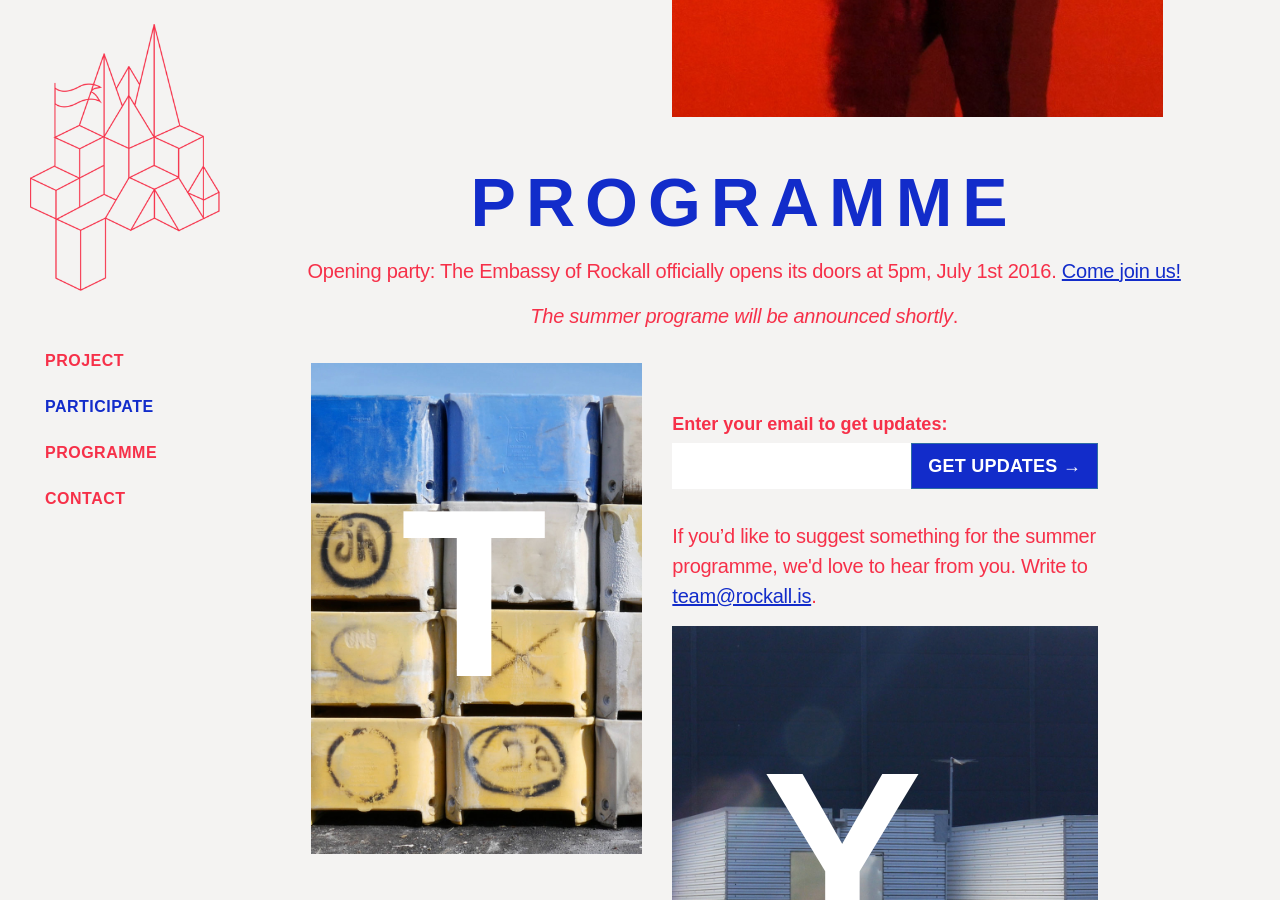
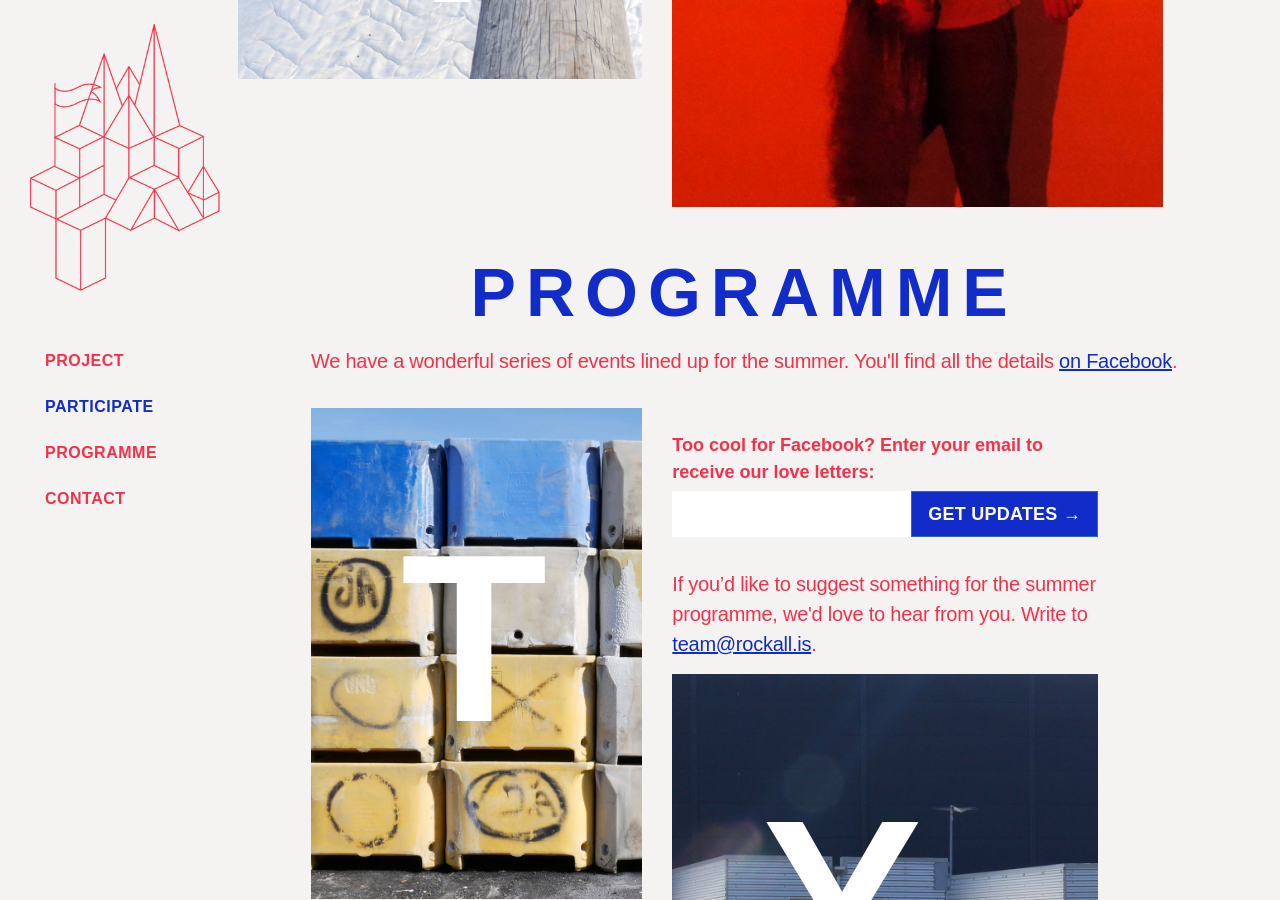
Before and after one commit to rockall-festival/rockall-festival.github.io, a Jekyll site: the page built from index.html, in a window 1280 px wide and 900 px high, scrolled down 2850 px. Built offline with Jekyll 4.4.1, drawn with Linux system fonts in a browser that asks for light colours; some of the changed text lies outside the part shown.

Commit message:
Update "participate" and "programme" section texts
Signed-off-by: Peter Hartree <web@peterhartree.co.uk>

```diff
--- a/index.html
+++ b/index.html
@@ -100,7 +100,9 @@
         <div class="row margin-top-nesgative-larger">
           <div class="col-sm-12 margin-bottom-large text-align-center">
             <h1>Participate</h1>
-            <p>Our summer programme begins in July. In the meantime...</p>
+            <p>It's summertime, the days are long and the embassy is open for business.</p>
+            <p>The Library, Café and Workshop are open 11am - 8pm Wednesday through Sunday. <a href="https://www.google.co.uk/maps/@64.1523942,-21.9485566,3a,75y,182.38h,86.56t/data=!3m6!1e1!3m4!1s6J0SUlyvN0YfgUIxyx0q-Q!2e0!7i13312!8i6656" target="_blank">Come say "hæ"</a>.</p>
+            <p>You'll find event details <a href="https://www.facebook.com/RockallEmbassy/events" target="_blank">on Facebook</a>.</p>
           </div>
           <div class="col-sm-4 col-md-4">
             <div class="wrap-image-with-letter-overlay">
@@ -177,8 +179,7 @@
           <div class="col-sm-12 text-align-center">
             <a id="programme" class="link-anchor"></a>
             <h1>Programme</h1>
-            <p><strong>Opening party:</strong> The Embassy of Rockall officially opens its doors at 5pm, July 1st 2016. <a href="https://www.facebook.com/events/1555814301381536/">Come join us!</a></p>
-            <p><em>The summer programe will be announced shortly</em>.</p>
+            <p>We have a wonderful series of events lined up for the summer. You'll find all the details <a href="https://www.facebook.com/RockallEmbassy/events">on Facebook</a>.</p>
           </div>
         </div>
 
@@ -196,11 +197,11 @@
           </div>
 
           <div class="col-md-7">
-            <div class="row margin-top-larger">
+            <div class="row margin-top">
               <div class="col-sm-9">
               <div id="mc_embed_signup">
                 <form action="//rockall.us13.list-manage.com/subscribe/post?u=09bd604e246be9a6d3b53bfa0&amp;id=a5d43faeb7" method="post" id="mc-embedded-subscribe-form" name="mc-embedded-subscribe-form" class="validate margin-bottom-large" target="_blank" novalidate>
-                  <label for="mce-EMAIL">Enter your email to get updates:</label>
+                  <label for="mce-EMAIL">Too cool for Facebook? Enter your email to receive our love&nbsp;letters:</label>
                   <div class="input-group">
                     <input type="email" name="EMAIL" class="form-control email input-lg">
                     <span class="input-group-btn">
```
